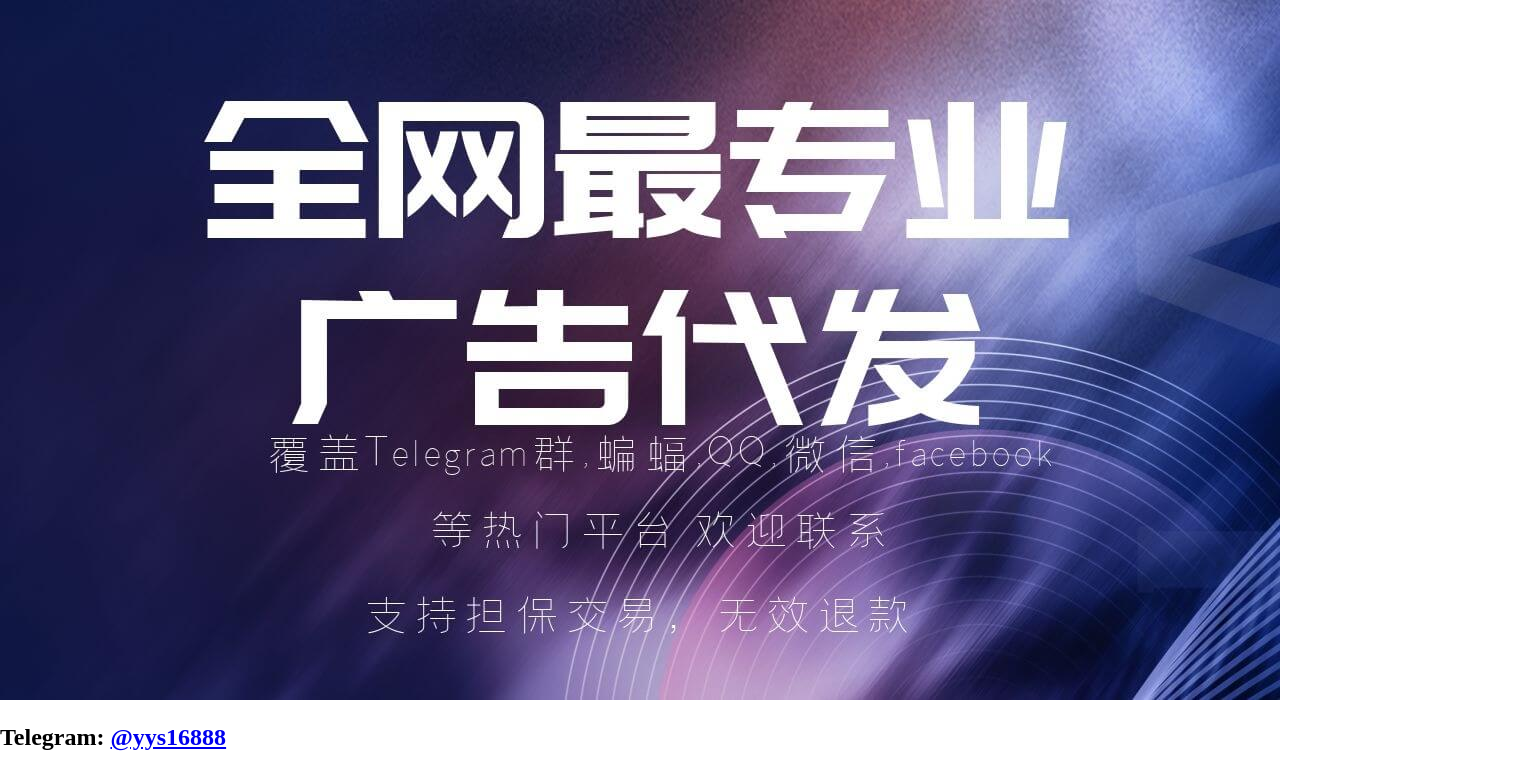
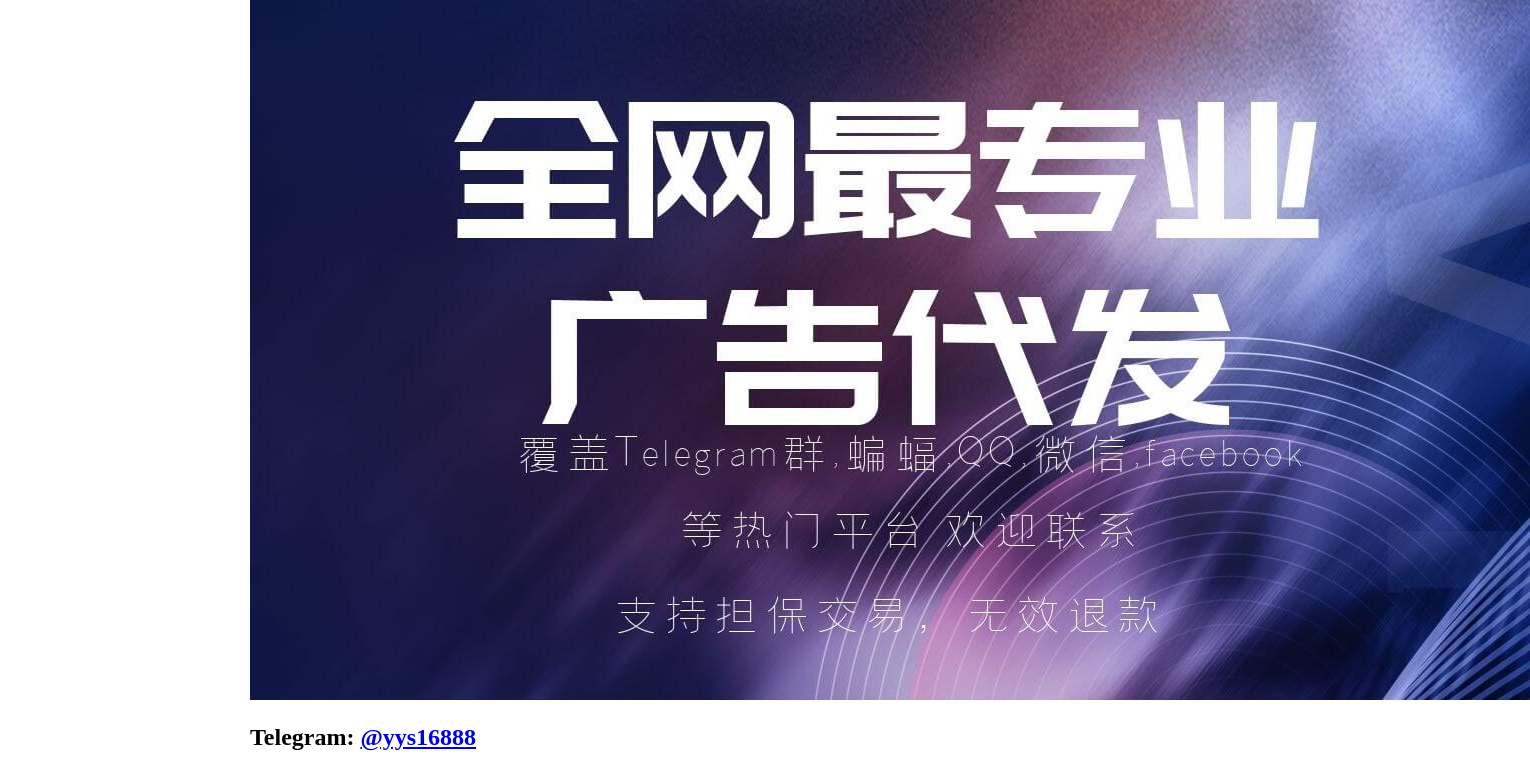
Before and after one commit to guanggaodaifa/guanggaodaifa.github.io, a plain HTML site: page index.html in a window 1280 px wide. Shown: the top 768 px of the page, 1530 px wide, since content can reach past the window. Drawn offline with Linux system fonts and the light colour scheme.

Commit message:
Update index.html

```diff
--- a/index.html
+++ b/index.html
@@ -3,8 +3,9 @@
 <head>
     <meta charset="UTF-8">
     <title>广告代发，引流联系备用网站</title>
+    <meta name="viewport" content="user-scalable=no, width=device-width" />
 </head>
-<body style='max-width:1280px;margin: 0 auto'>
+<body style='max-width:780px;margin: 0 auto'>
 <img src="2.jpg" alt="">
 <h2>Telegram: <a href="https://t.me/yys16888">@yys16888</a></h2>
 <h2>Telegram频道: <a href="https://t.me/ggdf8888">@ggdf8888</a></h2>
```
